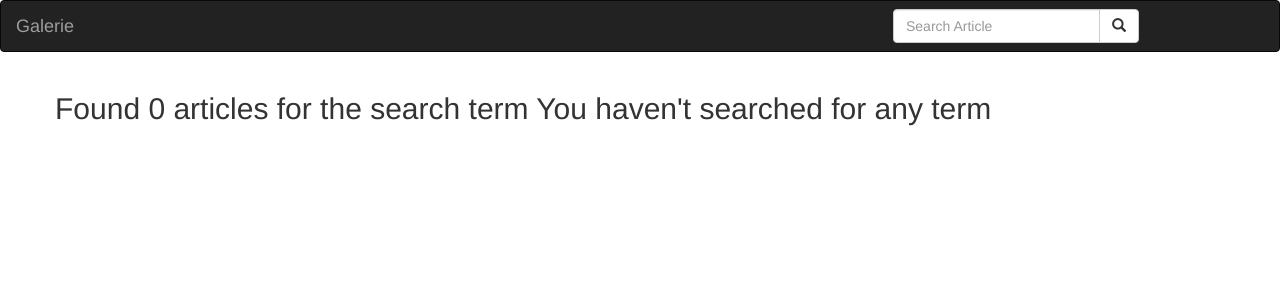
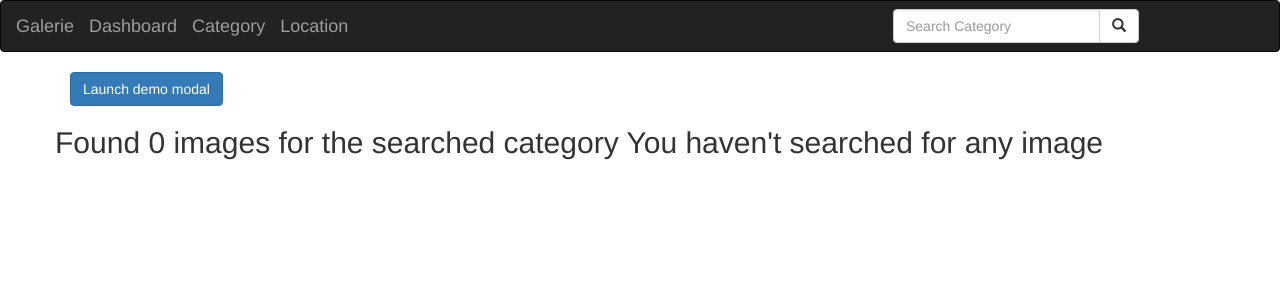
Before and after one commit to nziokaivy/galerie, a Django app: page /search/ in a window 1280 px wide. Shown: the top 300 px of the page. Run offline with Django 3.2, Linux system fonts and the light colour scheme; parts of the project's set-up code (start-up, migrations or seed data) failed here and were passed over; some libraries are stand-ins or nearby versions.

Commit message:
add search functionality

```diff
--- a/galerie/settings.py
+++ b/galerie/settings.py
@@ -37,7 +37,7 @@ INSTALLED_APPS = [
     'django.contrib.sessions',
     'django.contrib.messages',
     'django.contrib.staticfiles',
-    'photo'
+    'photo',
     'bootstrap3'
 ]
 
--- a/galerie/urls.py
+++ b/galerie/urls.py
@@ -20,6 +20,6 @@ from django.contrib import admin
 
 urlpatterns = [
     url(r'^$', views.index, name='index'),
-    url(r'^admin/', admin.site.urls),
+    url(r'^admin/', admin.site.urls, name='admin'),
     url(r'',include('photo.urls'))
 ]
--- a/photo/templates/base.html
+++ b/photo/templates/base.html
@@ -15,7 +15,9 @@
 <body>
  {% include "navbar.html" %}
 
- {% block content %} <h1 class='text-center'></h1> {%endblock%}
+ {% block content %}
+  <h1 class='text-center'></h1>
+  {%endblock%}
 
  {% block scripts %}
      <script src="https://ajax.googleapis.com/ajax/libs/jquery/3.2.1/jquery.min.js"></script>
--- a/photo/templates/navbar.html
+++ b/photo/templates/navbar.html
@@ -10,7 +10,10 @@
         <nav class="navbar navbar-inverse">
                 <div class="container-fluid">
                   <div class="navbar-header">
-                    <a class="navbar-brand" href="{% url 'image' %}"> Galerie</a>
+                    <a class="navbar-brand" href="{% url 'index' %}"> Galerie</a>
+                    <a class="navbar-brand" href="/admin"> Dashboard</a>
+                    <a class="navbar-brand" href="#"> Category</a>
+                    <a class="navbar-brand" href="#"> Location</a>
                   </div>
 
                   <!-- Adding a search form  -->
@@ -19,7 +22,7 @@
                     <form class="navbar-form" role="search" action="{% url 'search_results' %}">
 
                       <div class="input-group">
-                        <input type="text" class="form-control" placeholder="Search Article" name="article">
+                        <input type="text" class="form-control" placeholder="Search Category" name="image">
                         <div class="input-group-btn">
                           <button class="btn btn-default" type="submit"><i class="glyphicon glyphicon-search"></i></button>
                         </div>
--- a/photo/templates/search.html
+++ b/photo/templates/search.html
@@ -1,22 +1,48 @@
 {%extends 'base.html'%}
 {% block content %}
 <div class="container">
+<!-- Button trigger modal -->
+<button type="button" class="btn btn-primary" data-toggle="modal" data-target="#exampleModalCenter">
+    Launch demo modal
+  </button>
+
+  <!-- Modal -->
+  <div class="modal fade" id="exampleModalCenter" tabindex="-1" role="dialog" aria-labelledby="exampleModalCenterTitle" aria-hidden="true">
+    <div class="modal-dialog modal-dialog-centered" role="document">
+      <div class="modal-content">
+        <div class="modal-header">
+          <h5 class="modal-title" id="exampleModalLongTitle">Modal title</h5>
+          <button type="button" class="close" data-dismiss="modal" aria-label="Close">
+            <span aria-hidden="true">&times;</span>
+          </button>
+        </div>
+        <div class="modal-body">
+          ...
+        </div>
+        <div class="modal-footer">
+          <button type="button" class="btn btn-secondary" data-dismiss="modal">Close</button>
+          <button type="button" class="btn btn-primary">Save changes</button>
+        </div>
+      </div>
+    </div>
+  </div>
 
   <div class="row">
-    {% if articles%}
-      <h2>Found {{ articles|length }} of searched term {{message}}</h2>
+    {% if images %}
+      <h2>Found {{ images|length }} of category "{{message}}"</h2>
     {% else %}
-      <h2> Found 0 articles for the search term {{message}}</h2>
+      <h2> Found 0 images for the searched category {{message}}</h2>
     {% endif %}
 
   </div>
 
   <div class="row">
 
-  {% if articles %}
-    {% for article in articles %}
+  {% if images %}
+    {% for image in images %}
       <div class="col-sm-6 col-md-3">
-          <h1>{{article.title}}</h1>
+          <h1>{{image.name}}</h1>
+
       </div>
     {% endfor %}
   {% endif %}
--- a/photo/views.py
+++ b/photo/views.py
@@ -11,12 +11,12 @@ def index(request):
 def search_results(request):
 
     if 'image' in request.GET and request.GET["image"]:
-        search_term = request.GET.get("image")
-        searched_images = Image.search_by_title(search_term)
-        message = f"{search_term}"
+        category = request.GET.get("image")
+        searched_images = Image.search_by_category(category)
+        message = f"{category}"
 
-        return render(request, 'all-photos/search.html',{"message":message,"articles": searched_articles})
+        return render(request, 'search.html',{"message":message,"images": searched_images})
 
     else:
-        message = "You haven't searched for any term"
+        message = "You haven't searched for any image"
         return render(request, 'search.html',{"message":message})
```
Also changed, not shown: photo/models.py (+3 -10 lines), photo/templates/index.html (+28 -0 lines).
